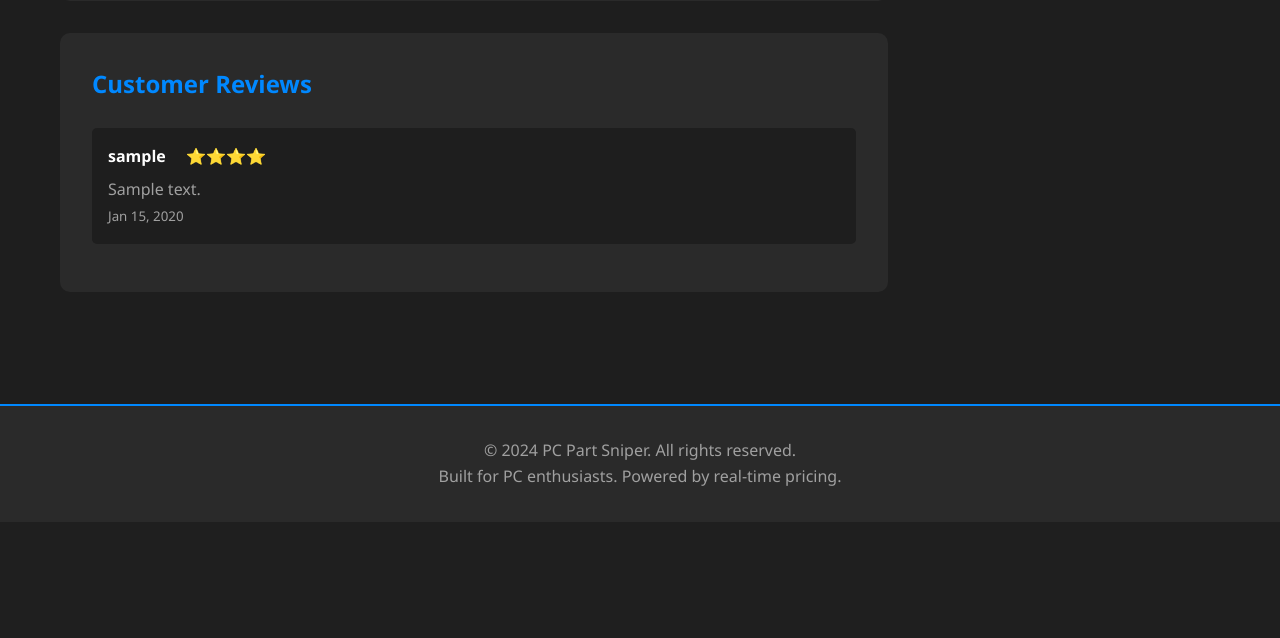
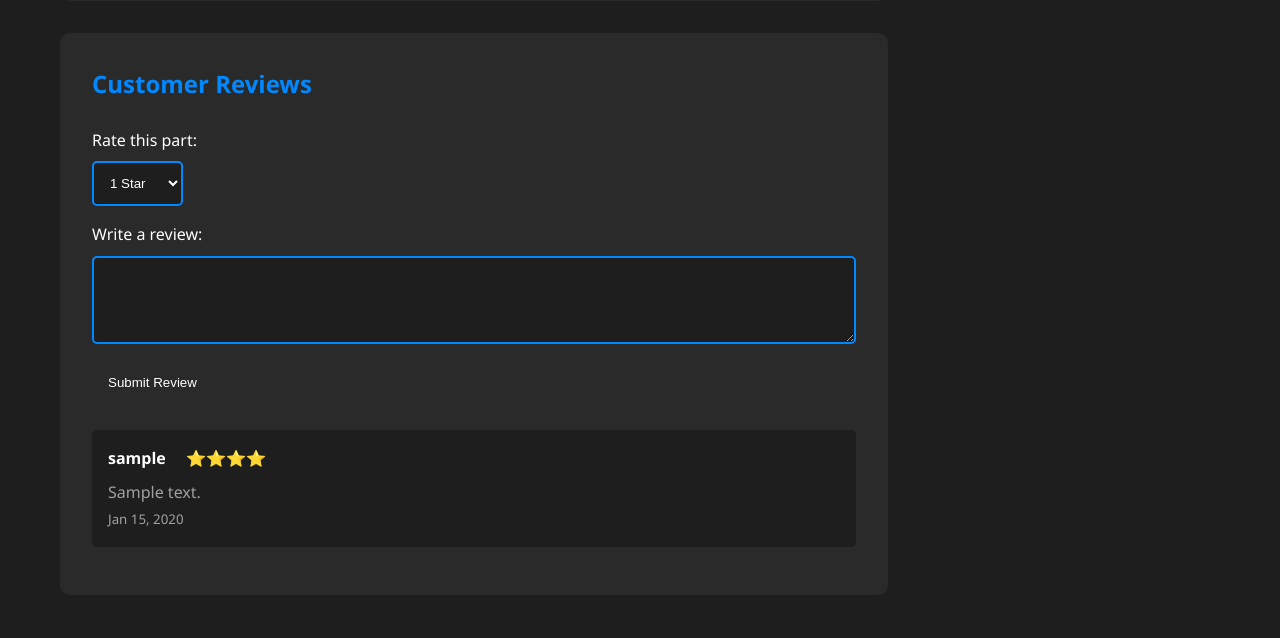
Before and after one commit to daizrazan1/Incubator, a PHP site: page /details.php?part_id=1 in a window 1280 px wide. Shown: the part 1623-2261 px from the top of the page. Before the commit the page ends 2109 px from the top, so only its background shows below. Run offline with PHP 8.4, Linux system fonts and the light colour scheme; tables that the repository leaves empty or names only in its code hold one stand-in row (values such as "Sample post"); grey boxes marked "Sample" are stand-in pictures; data that the repository does not hold is empty.

Commit message:
Update details page to include 5-star review system

```diff
--- a/details.php
+++ b/details.php
@@ -119,6 +119,27 @@ include 'includes/header.php';
             <div class="build-section">
                 <h2>Customer Reviews</h2>
 
+                <!-- Add Review Form -->
+                <form action="/submit_review.php" method="POST" style="margin-bottom: 2rem;">
+                    <input type="hidden" name="part_id" value="<?php echo $partId; ?>">
+                    <input type="hidden" name="user_id" value="1"> <!-- Assume user is logged in and user ID is 1 for now -->
+                    <div style="margin-bottom: 1rem;">
+                        <label for="rating" style="display: block; margin-bottom: 0.5rem;">Rate this part:</label>
+                        <select name="rating" id="rating" style="padding: 0.5rem; border-radius: 4px; border: 1px solid var(--border-color);">
+                            <option value="1">1 Star</option>
+                            <option value="2">2 Stars</option>
+                            <option value="3">3 Stars</option>
+                            <option value="4">4 Stars</option>
+                            <option value="5">5 Stars</option>
+                        </select>
+                    </div>
+                    <div style="margin-bottom: 1rem;">
+                        <label for="review_text" style="display: block; margin-bottom: 0.5rem;">Write a review:</label>
+                        <textarea name="review_text" id="review_text" rows="4" style="width: 100%; padding: 0.5rem; border-radius: 4px; border: 1px solid var(--border-color);"></textarea>
+                    </div>
+                    <button type="submit" style="padding: 0.5rem 1rem; background-color: var(--primary-color); color: white; border: none; border-radius: 4px; cursor: pointer;">Submit Review</button>
+                </form>
+
                 <?php if (empty($reviews)): ?>
                     <p style="color: var(--text-secondary);">No reviews yet. Be the first to review this product!</p>
                 <?php else: ?>
```
